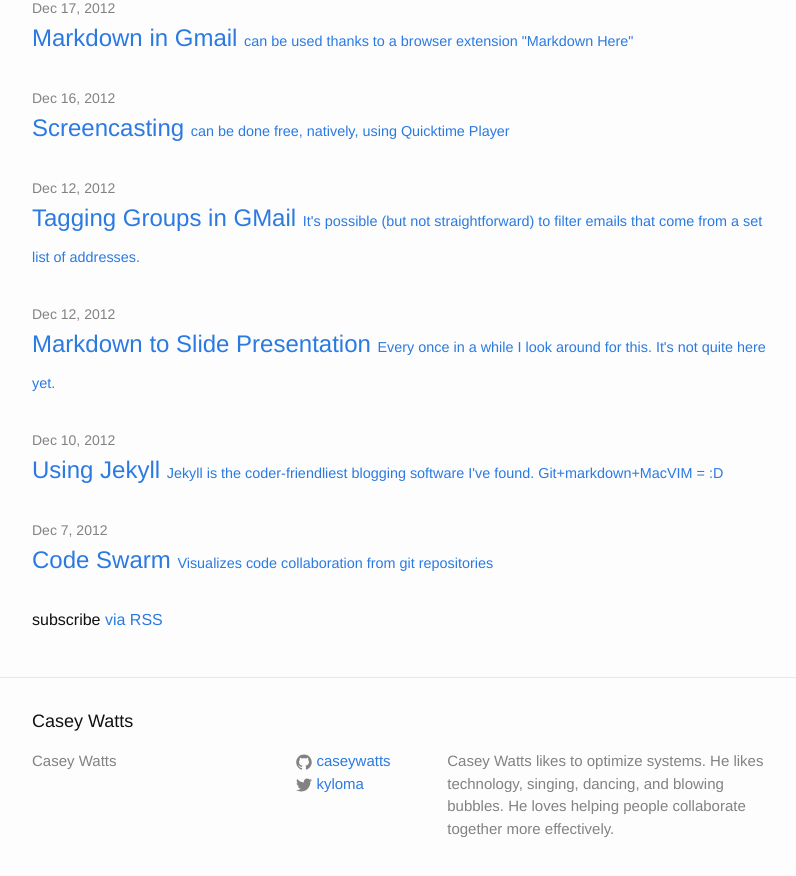
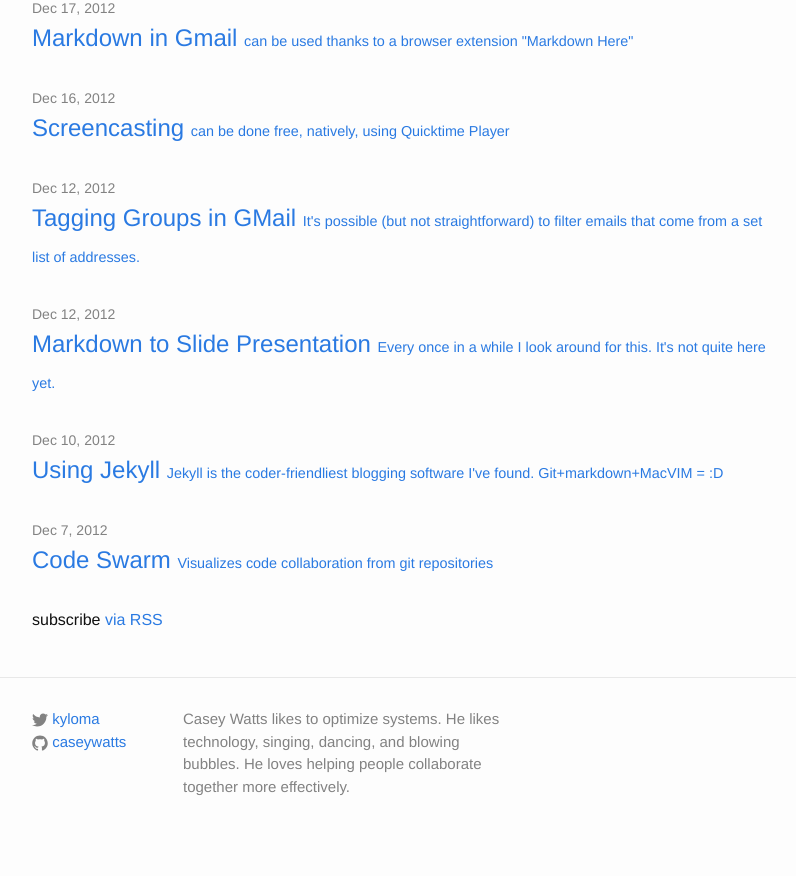
Before and after one commit to caseywatts/caseywatts.github.io, a Jekyll site: the page built from index.html, in a window 1280 px wide and 900 px high, scrolled down 1077 px. Shown: the top 876 px of the window, without its empty margins (238-1034 px from the left). Built offline with Jekyll 4.4.1, drawn with Linux system fonts in a browser that asks for light colours.

Commit message:
modify footer heavily to be what I want it to be

```diff
--- a/_includes/footer.html
+++ b/_includes/footer.html
@@ -2,32 +2,9 @@
 
   <div class="wrapper">
 
-    <h2 class="footer-heading">{{ site.title }}</h2>
-
     <div class="footer-col-wrapper">
-      <div class="footer-col  footer-col-1">
-        <ul class="contact-list">
-          <li>{{ site.title }}</li>
-          <li><a href="mailto:{{ site.email }}">{{ site.email }}</a></li>
-        </ul>
-      </div>
-
       <div class="footer-col  footer-col-2">
         <ul class="social-media-list">
-          {% if site.github_username %}
-          <li>
-            <a href="https://github.com/{{ site.github_username }}">
-              <span class="icon  icon--github">
-                <svg viewBox="0 0 16 16">
-                  <path fill="#828282" d="M7.999,0.431c-4.285,0-7.76,3.474-7.76,7.761 c0,3.428,2.223,6.337,5.307,7.363c0.388,0.071,0.53-0.168,0.53-0.374c0-0.184-0.007-0.672-0.01-1.32 c-2.159,0.469-2.614-1.04-2.614-1.04c-0.353-0.896-0.862-1.135-0.862-1.135c-0.705-0.481,0.053-0.472,0.053-0.472 c0.779,0.055,1.189,0.8,1.189,0.8c0.692,1.186,1.816,0.843,2.258,0.645c0.071-0.502,0.271-0.843,0.493-1.037 C4.86,11.425,3.049,10.76,3.049,7.786c0-0.847,0.302-1.54,0.799-2.082C3.768,5.507,3.501,4.718,3.924,3.65 c0,0,0.652-0.209,2.134,0.796C6.677,4.273,7.34,4.187,8,4.184c0.659,0.003,1.323,0.089,1.943,0.261 c1.482-1.004,2.132-0.796,2.132-0.796c0.423,1.068,0.157,1.857,0.077,2.054c0.497,0.542,0.798,1.235,0.798,2.082 c0,2.981-1.814,3.637-3.543,3.829c0.279,0.24,0.527,0.713,0.527,1.437c0,1.037-0.01,1.874-0.01,2.129 c0,0.208,0.14,0.449,0.534,0.373c3.081-1.028,5.302-3.935,5.302-7.362C15.76,3.906,12.285,0.431,7.999,0.431z"/>
-                </svg>
-              </span>
-
-              <span class="username">{{ site.github_username }}</span>
-            </a>
-          </li>
-          {% endif %}
-
           {% if site.twitter_username %}
           <li>
             <a href="https://twitter.com/{{ site.twitter_username }}">
@@ -42,6 +19,20 @@
             </a>
           </li>
           {% endif %}
+
+          {% if site.github_username %}
+          <li>
+            <a href="https://github.com/{{ site.github_username }}">
+              <span class="icon  icon--github">
+                <svg viewBox="0 0 16 16">
+                  <path fill="#828282" d="M7.999,0.431c-4.285,0-7.76,3.474-7.76,7.761 c0,3.428,2.223,6.337,5.307,7.363c0.388,0.071,0.53-0.168,0.53-0.374c0-0.184-0.007-0.672-0.01-1.32 c-2.159,0.469-2.614-1.04-2.614-1.04c-0.353-0.896-0.862-1.135-0.862-1.135c-0.705-0.481,0.053-0.472,0.053-0.472 c0.779,0.055,1.189,0.8,1.189,0.8c0.692,1.186,1.816,0.843,2.258,0.645c0.071-0.502,0.271-0.843,0.493-1.037 C4.86,11.425,3.049,10.76,3.049,7.786c0-0.847,0.302-1.54,0.799-2.082C3.768,5.507,3.501,4.718,3.924,3.65 c0,0,0.652-0.209,2.134,0.796C6.677,4.273,7.34,4.187,8,4.184c0.659,0.003,1.323,0.089,1.943,0.261 c1.482-1.004,2.132-0.796,2.132-0.796c0.423,1.068,0.157,1.857,0.077,2.054c0.497,0.542,0.798,1.235,0.798,2.082 c0,2.981-1.814,3.637-3.543,3.829c0.279,0.24,0.527,0.713,0.527,1.437c0,1.037-0.01,1.874-0.01,2.129 c0,0.208,0.14,0.449,0.534,0.373c3.081-1.028,5.302-3.935,5.302-7.362C15.76,3.906,12.285,0.431,7.999,0.431z"/>
+                </svg>
+              </span>
+
+              <span class="username">{{ site.github_username }}</span>
+            </a>
+          </li>
+          {% endif %}
         </ul>
       </div>
 
```
